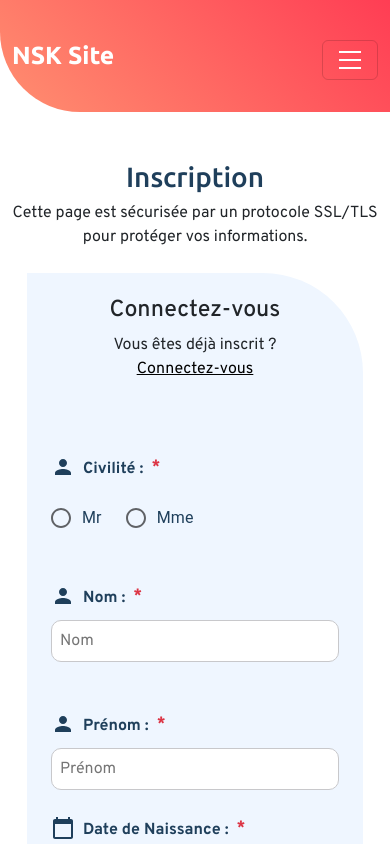
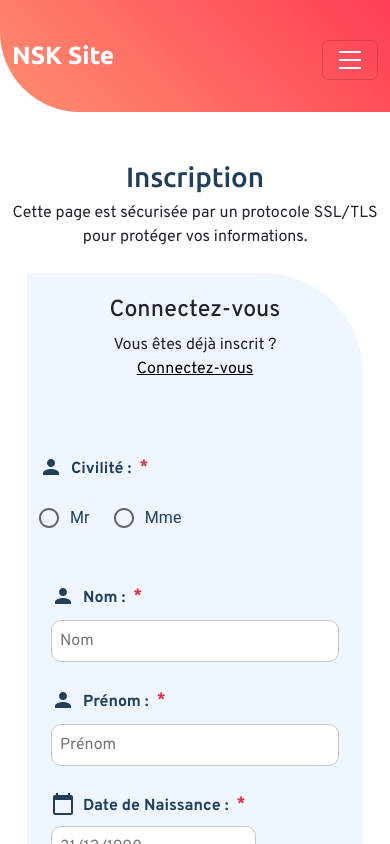
Before and after one commit to ThierryTouinPro/nextjs-starter-kit, a Next.js app in the folder with-docker-compose-app/next-app/: page /auth/registration in a window 390 px wide. Shown: the top 844 px of the page. Built offline with nearby package versions, Linux system fonts and the light colour scheme.

Commit message:
ZHA: Add margin radio 2

```diff
--- a/with-docker-compose-app/next-app/src/components/Authentification/Register/Informations.js
+++ b/with-docker-compose-app/next-app/src/components/Authentification/Register/Informations.js
@@ -23,7 +23,7 @@ export default function RegisterInformation() {
           options={options}
           icon={<PersonIcon  />}
         />
-      <div className="col-md-6 col-xs-12 mt-4">
+      <div className="col-md-6 col-12 mt-0">
         <Input
           name="lastName"
           label="Nom"
@@ -32,7 +32,7 @@ export default function RegisterInformation() {
           icon={<PersonIcon  />}
         />
       </div>
-      <div className="col-md-6 col-xs-12 mt-4">
+      <div className="col-md-6 col-12 mt-0">
         <Input
           name="firstName"
           label="Prénom"
--- a/with-docker-compose-app/next-app/src/components/Interface/RadioGroup.js
+++ b/with-docker-compose-app/next-app/src/components/Interface/RadioGroup.js
@@ -15,7 +15,7 @@ export default function RadioGroupUI({ label, name, options, icon }) {
 
   return (
     <FormControl component="fieldset">
-      <div className="row" style={{ paddingLeft: '12px', paddingRight: '12px' }}>
+      <div className="row pb-4">
         {/* Label avec col-6 en mobile */}
         <label className="col-12 col-md-4 d-flex align-items-center gap-2 mb-3 mb-md-0">
           <span className="d-flex align-items-center">{icon}</span>
```
